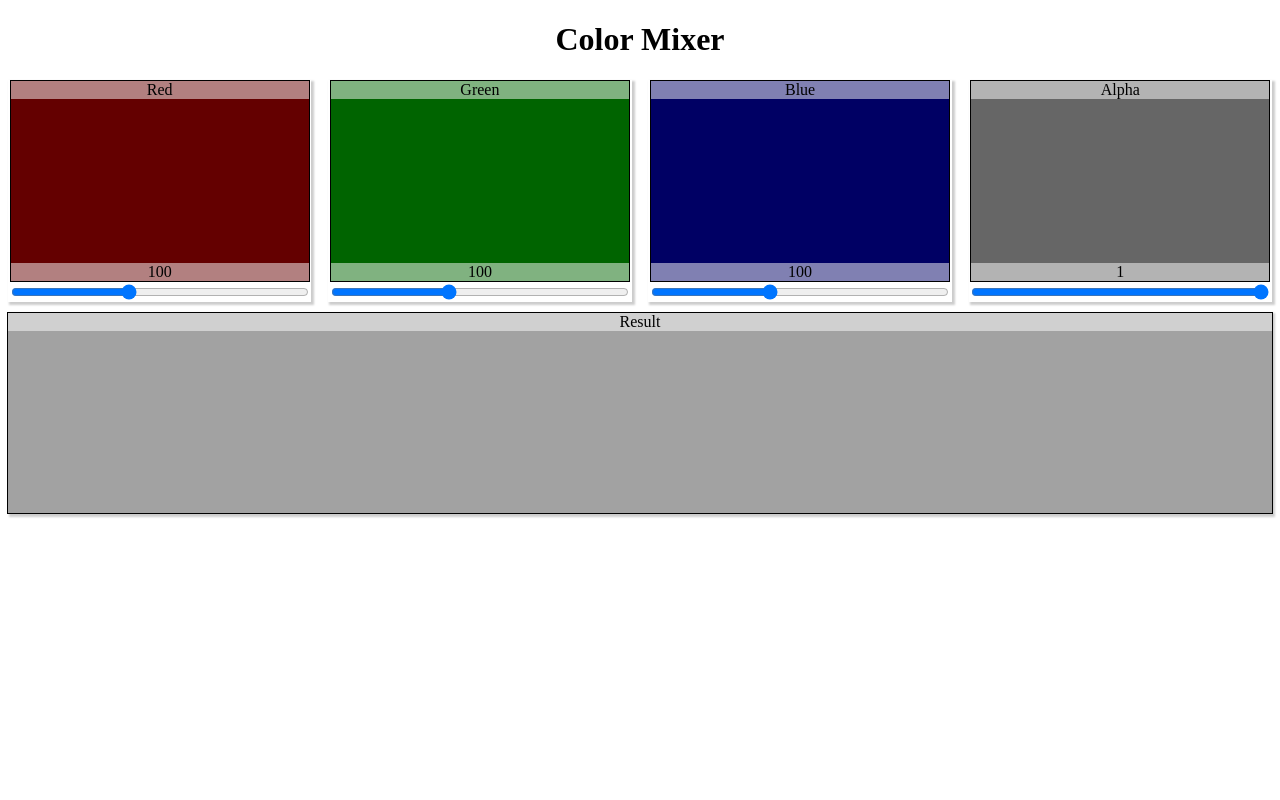
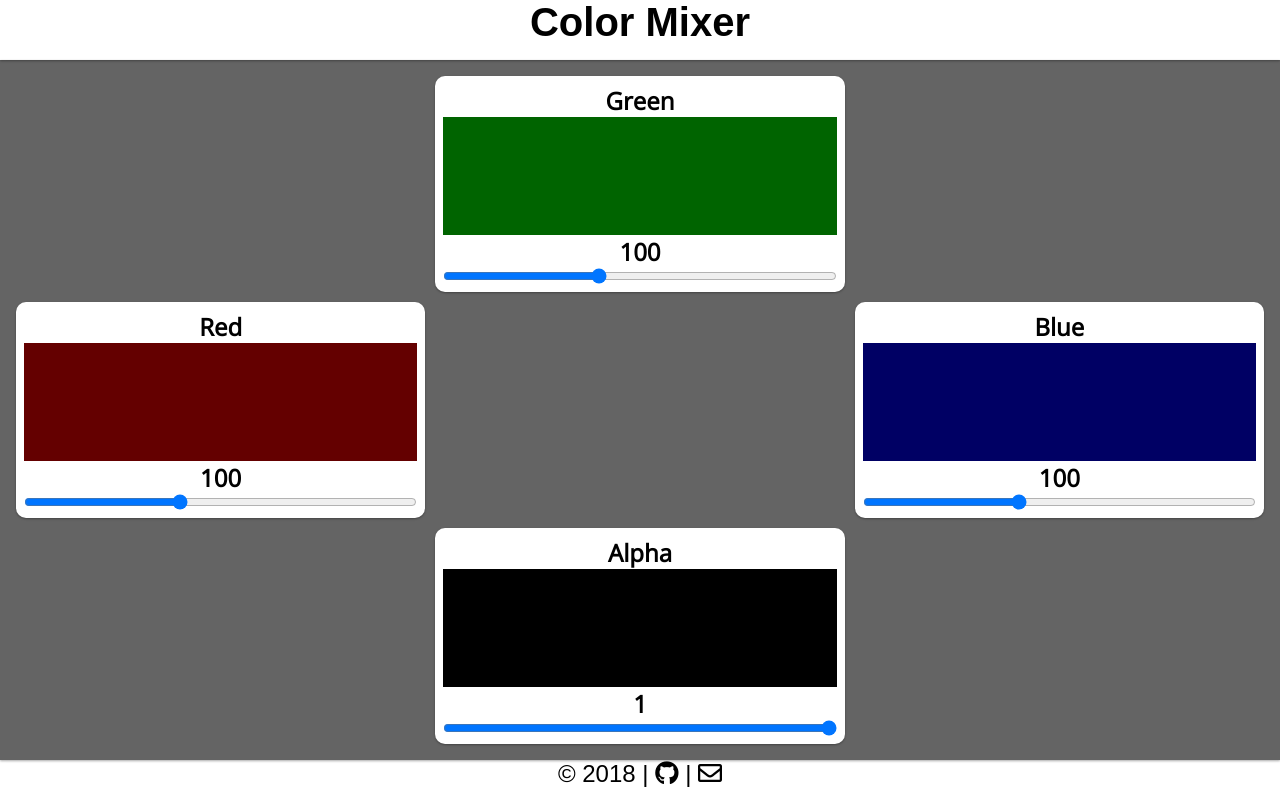
Before and after one commit to mfrazie2/color-mixer, a plain HTML site: page index.html in a window 1280 px wide. Drawn offline with nearby package versions, Linux system fonts and the light colour scheme; a web font is replaced by a local one.

Commit message:
:sparkles:Overhaul styling and layout
* Convert layout to grid
* Position color cards in diamond
* Change background color of page on slider changes

```diff
--- a/index.html
+++ b/index.html
@@ -3,18 +3,21 @@
 
 <head>
   <title>Color Mixer</title>
+  <link href="https://fonts.googleapis.com/css?family=Monda|Open+Sans" rel="stylesheet">
+  <link rel="stylesheet" href="https://use.fontawesome.com/releases/v5.3.1/css/all.css" integrity="sha384-mzrmE5qonljUremFsqc01SB46JvROS7bZs3IO2EmfFsd15uHvIt+Y8vEf7N7fWAU" crossorigin="anonymous">
   <link rel="stylesheet" href="./styles/main.css">
 </head>
 
 <body>
+  <header>
     <h1>Color Mixer</h1>
-
-  <div class="container">
+  </header>
+  <main>
       <div class="color-box">
+        <h4>Red</h4>
         <div class="box red">
-        <span>Red</span>
-        <span class="value">100</span>
         </div>
+        <h4 class="value">100</h4>
         <input type="range"
               id="red"
               value="100"
@@ -23,10 +26,10 @@
               step="1" />
       </div>
       <div class="color-box">
+        <h4>Green</h4>
         <div class="box green">
-        <span>Green</span>
-        <span class="value">100</span>
         </div>
+        <h4 class="value">100</h4>
         <input type="range"
               id="green"
               value="100"
@@ -35,10 +38,10 @@
               step="1" />
       </div>
       <div class="color-box">
+        <h4>Blue</h4>
         <div class="box blue">
-        <span>Blue</span>
-        <span class="value">100</span>
         </div>
+        <h4 class="value">100</h4>
         <input type="range"
               id="blue"
               value="100"
@@ -47,25 +50,19 @@
               step="1" />
       </div>
       <div class="color-box">
+        <h4>Alpha</h4>
         <div class="box alpha">
-        <span>Alpha</span>
-        <span class="value">1</span>
         </div>
+        <h4 class="value">1</h4>
         <input type="range"
               id="alpha"
               value="1"
               min="0"
               max="1"
-             step="0.1" />
+              step="0.01" />
       </div>
-  </div>
-  <div class="container mixed">
-    <div class="color-box mixed">
-      <div class="box mixed">
-        <span>Result</span>
-      </div>
-    </div>
-  </div>
+  </main>
+  <footer><span>&COPY; 2018 | <a href="https://github.com/mfrazie2" target="_blank"><i class="fab fa-github"></i></a> | <a href="mailto:me@mikedoescoding.com"><i class="far fa-envelope"></i></a></span></footer>
   <script src="./scripts/main.js"></script>
 </body>
 
--- a/scripts/main.js
+++ b/scripts/main.js
@@ -51,6 +51,6 @@
 
   // Set value in the view
   function setValueInView(colorId, value) {
-    boxDivs[colorId].getElementsByClassName('value')[0].innerText = value;
+    boxDivs[colorId].parentNode.getElementsByClassName('value')[0].innerText = value;
   }
 })()
--- a/styles/main.css
+++ b/styles/main.css
@@ -2,45 +2,98 @@
   --red: 100;
   --green: 100;
   --blue: 100;
-  --alpha: 0.6;
+  --alpha: 1;
   --color: var(--red), var(--green), var(--blue);
   --width: 24%;
-  --height: 200px;
+
   --oneHundred: 100%;
+  --white: #fff;
+
+  --open-sans: 'Open Sans', sans-serif;
+  --monda: 'Monda', sans-serif;
+}
+* {
+  margin: 0;
+  box-sizing: border-box;
+}
+
+main {
+  display: grid;
+  grid-template-columns: repeat(3, 1fr);
+  grid-template-rows: repeat(3, 1fr);
+  grid-gap: 10px;
+  padding: 16px;
+  height: calc(100vh - 100px);
+}
+header, main {
+  box-shadow: 0 1px 3px rgba(0,0,0,0.12), 0 1px 2px rgba(0,0,0,0.24);
+}
+header {
+  height: 60px;
 }
 h1 {
   display: flex;
   justify-content: center;
+  font-size: 40px;
+  height: inherit;
 }
-span {
-  background-color: rgba(255,255,255,0.5);
+h4 {
+  font-size: 24px;
+}
+footer {
+  font-size: 24px;
+  height: 40px;
+  width: var(--oneHundred);
+  position: fixed;
+  bottom: 0;
   display: flex;
+  justify-content: center;
+  z-index: -1;
+}
+
+header, footer {
+  font-family: var(--monda);
+  background-color: var(--white);
+}
+
+.color-box {
+  font-family: var(--open-sans);
+
   width: var(--oneHundred);
-  justify-content: center;
-}
-.container {
-  display: flex;
-  justify-content: space-between;
-}
-.container.mixed {
-  width: var(--oneHundred);
-  margin-top: 10px;
-}
-.color-box {
-  width: var(--width);
   display: flex;
   flex-direction: column;
   align-items: center;
-  box-shadow: 2px 2px 2px 1px rgba(0, 0, 0, 0.2);
+  background: var(--white);
+  box-shadow: 0 1px 3px rgba(0,0,0,0.12), 0 1px 2px rgba(0,0,0,0.24);
+  transition: all 0.3s cubic-bezier(.25,.8,.25,1);
+  border-radius: 10px;
+  padding: 8px;
 }
+.color-box:hover {
+  box-shadow: 0 14px 28px rgba(0,0,0,0.25), 0 10px 10px rgba(0,0,0,0.22);
+}
+.color-box:first-of-type {
+  grid-row: 2;
+}
+.color-box:nth-of-type(2) {
+  grid-column: 2;
+}
+.color-box:nth-of-type(3) {
+  grid-row: 2;
+  grid-column: 3;
+}
+.color-box:last-of-type {
+  grid-row: 3;
+  grid-column: 2;
+}
+
 .box {
   display: flex;
   flex-direction: column;
   align-items: flex-start;
   justify-content: space-between;
-  height: var(--height);
-  width: calc(var(--oneHundred) - 5px);
-  border: 1px solid black;
+  height: 100%;
+  width: 100%;
 }
 .red {
   background-color: rgb(var(--red),0,0);
@@ -57,11 +110,17 @@ span {
 .color-box.mixed {
   width: var(--oneHundred);
 }
-.box.mixed {
+
+body {
   background-color: rgba(var(--color), var(--alpha));
   width: var(--oneHundred);
 }
 input[type="range"] {
-  width: calc(var(--oneHundred) - 5px);
+  width: 100%;
   cursor: ew-resize;
 }
+
+a {
+  text-decoration: none;
+  color: unset;
+}
```
Lines whose indentation alone changed are shown as unchanged.
